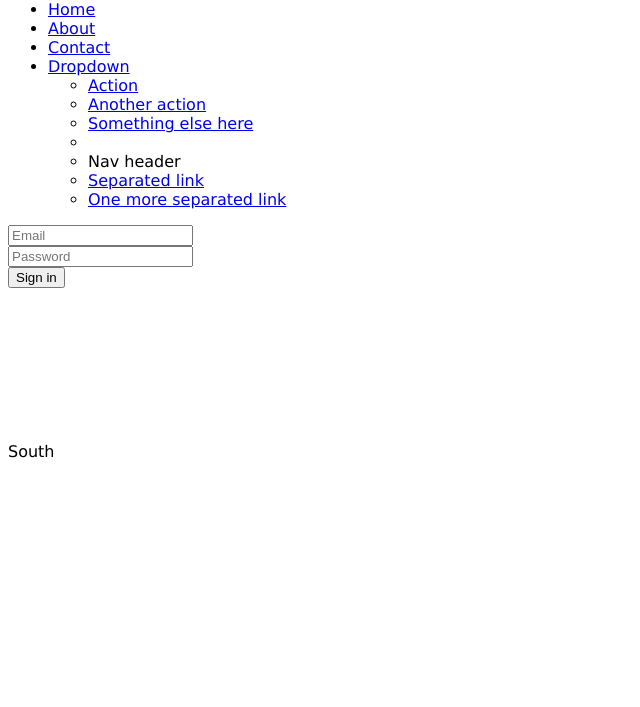
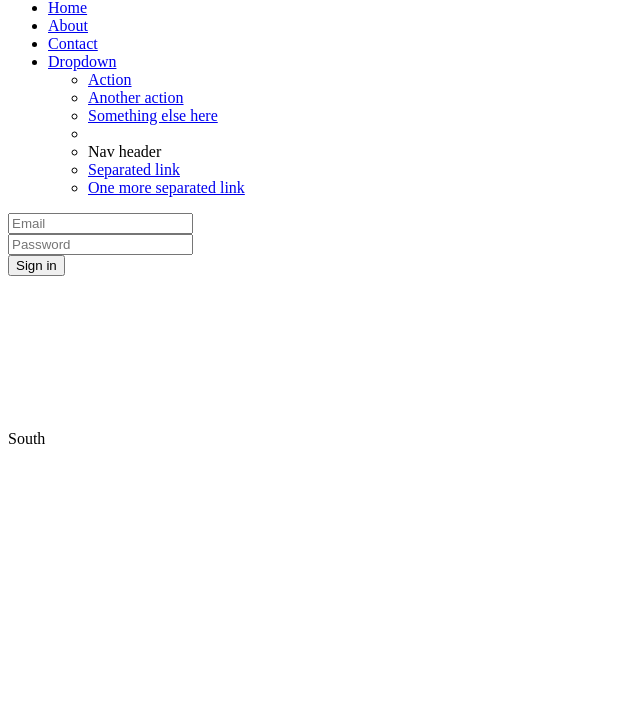
Before and after one commit to Animates/editor, a website with bundled scripts: page app/index.html in a window 1280 px wide. Shown: the part 93-800 px from the top of the page, without its empty margins (0-640 px from the left). Built offline with nearby package versions, Linux system fonts and the light colour scheme; files whose address does not match are found by name.

Commit message:
minor fix in css file

```diff
--- a/app/styles/layout-default.css
+++ b/app/styles/layout-default.css
@@ -13,16 +13,6 @@
  * Last Updated: 2010-02-10
  * NOTE: For best code readability, view this with a fixed-space font and tabs equal to 4-chars
  */
-
-/*
- *	DEFAULT FONT
- *	Just to make demo-pages look better - not actually relevant to Layout!
- */
-body {
-	font-family: Geneva, Arial, Helvetica, sans-serif;
-	font-size:   100%;
-	*font-size:  80%;
-}
 
 /*
  *	PANES & CONTENT-DIVs
```
